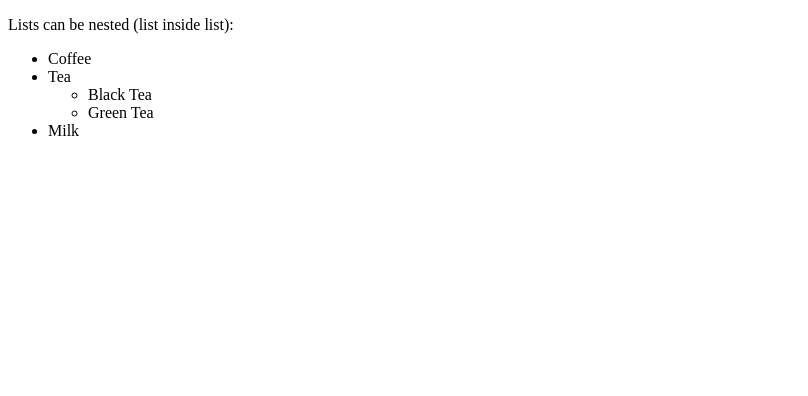
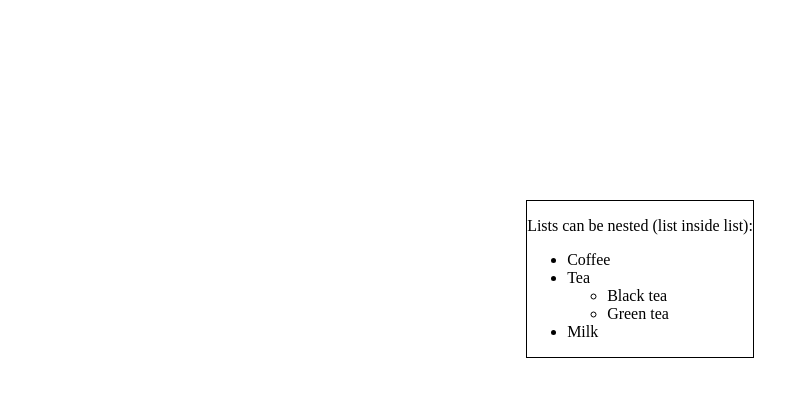
Before and after one commit to archit2311/html-ethnus, a plain HTML site: page task3.html in a window 1280 px wide. Shown: the whole page, without its empty margins (0-808 px from the left). Drawn offline with Linux system fonts and the light colour scheme.

Commit message:
Update task3.html

```diff
--- a/task3.html
+++ b/task3.html
@@ -1,13 +1,30 @@
 <!DOCTYPE html>
-<html>
+<html lang="en">
+<head>
+    <meta charset="UTF-8">
+    <meta http-equiv="X-UA-Compatible" content="IE=edge">
+    <meta name="viewport" content="width=device-width, initial-scale=1.0">
+    <link rel="stylesheet" href="style.css">
+    <title>Document</title>
+</head>
+<style>
+    body{
+    margin: auto;
+    margin-top: 200px;
+    width: fit-content;
+    border: 1px solid black;
+}
+</style>
 <body>
+
 <p>Lists can be nested (list inside list):</p>
+
 <ul>
   <li>Coffee</li>
   <li>Tea
     <ul>
-                    <li>Black Tea</li>
-                    <li>Green Tea</li>
+      <li>Black tea</li>
+      <li>Green tea</li>
     </ul>
   </li>
   <li>Milk</li>
```
Lines whose indentation alone changed are shown as unchanged.
